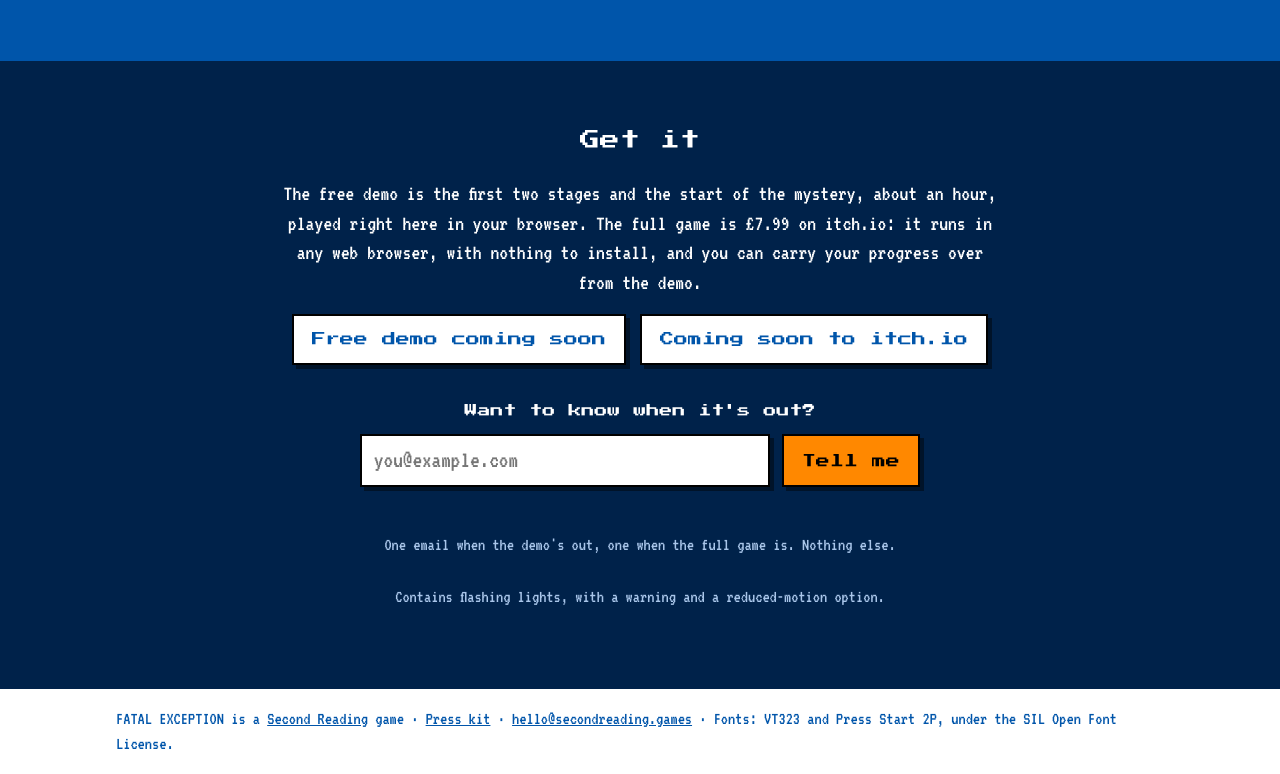
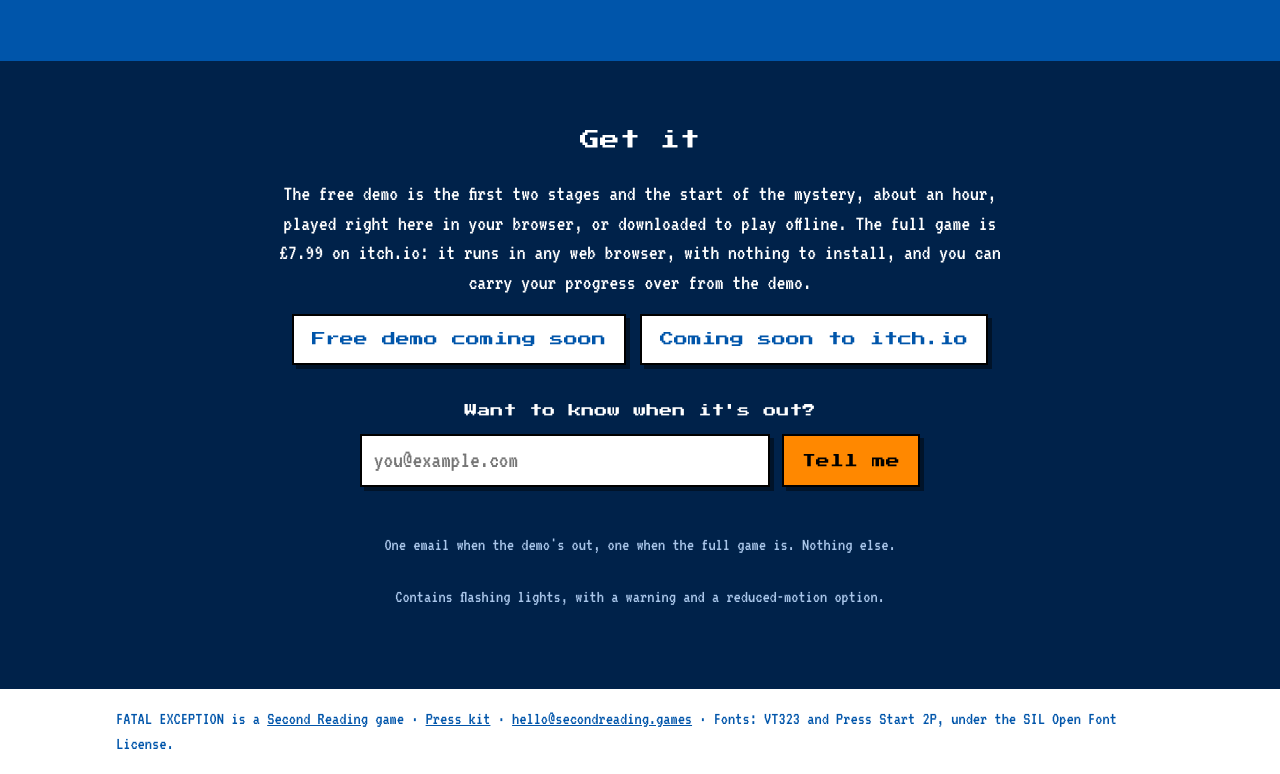
Before and after one commit to second-reading/second-reading.github.io, a plain HTML site: page fatal-exception/index.html in a window 1280 px wide. Shown: the part 4468-5242 px from the top of the page. Drawn offline with Linux system fonts and the light colour scheme.

Commit message:
Demo: a zip to download and play offline, beside the browser version
publish-demo.sh copies the demo build's zip into fatal-exception/demo/ and
shows the download line on the game's page; --remove hides it again.

Co-Authored-By: Claude Opus 5.5 <noreply@anthropic.com>
Claude-Session: https://claude.ai/code/session_01SUPkHajJVLJx5fMqe3F86s

```diff
--- a/fatal-exception/index.html
+++ b/fatal-exception/index.html
@@ -134,11 +134,12 @@
 <section class="band" id="get">
   <div class="wrap prose center">
     <h2>Get it</h2>
-    <p>The free demo is the first two stages and the start of the mystery, about an hour, played right here in your browser. The full game is &pound;7.99 on itch.io: it runs in any web browser, with nothing to install, and you can carry your progress over from the demo.</p>
+    <p>The free demo is the first two stages and the start of the mystery, about an hour, played right here in your browser, or downloaded to play offline. The full game is &pound;7.99 on itch.io: it runs in any web browser, with nothing to install, and you can carry your progress over from the demo.</p>
     <p class="cta">
       <a class="btn soon" data-demo href="#get" aria-disabled="true">Free demo coming soon</a>
       <a class="btn soon" href="#get" aria-disabled="true">Coming soon to itch.io</a>
     </p>
+    <p class="small" data-demo hidden><a href="demo/fatal-exception-demo.zip" download>Or download the demo to play offline</a> (a zip: unzip it and open index.html in your browser)</p>
     <!-- The sign-up: each address is emailed to hello@secondreading.games by FormSubmit (formsubmit.co),
          a form-to-email relay; there's no list anywhere but that inbox. The script at the foot of the
          page checks the address and sends it without leaving the page; without scripts it posts as
```
Also changed, not shown: 2 other files.
